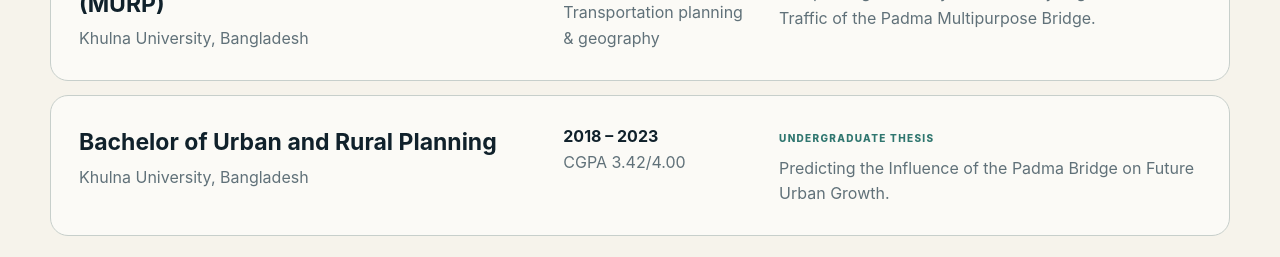
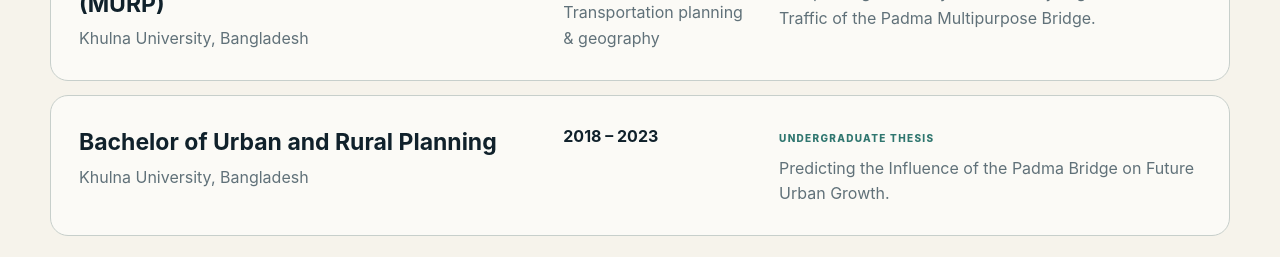
Before and after one commit to rifatht/rifatht.github.io, a plain HTML site: page background.html in a window 1280 px wide. Shown: the part 3240-3497 px from the top of the page. Drawn offline with Linux system fonts and the light colour scheme.

```diff
--- a/background.html
+++ b/background.html
@@ -11,7 +11,7 @@
 <article class="experience-card"><div class="experience-top"><div><h3>Head &amp; Founding Member, Research and Academic Excellence Department</h3><div class="org">IELTS School BD · Dhaka</div></div><span>Jul 2025 – present</span></div><ul class="plain-list"><li>Co-founded and lead a research and academic-support unit serving students preparing for higher education, with responsibility for research mentoring and academic quality assurance.</li><li>Teach research design, literature review, quantitative and qualitative methods, research ethics, academic writing and source evaluation.</li><li>Mentor students in selecting and applying analytical tools—including GIS, remote sensing and statistical software—according to the research question rather than as stand-alone software training.</li><li>Lead curriculum development, faculty support, assessment review and monitoring of academic outcomes.</li></ul></article>
 <article class="experience-card"><div class="experience-top"><div><h3>Teaching Assistant</h3><div class="org">Khulna University · Khulna</div></div><span>Jan 2024 – Jun 2025</span></div><ul class="plain-list"><li>Guided students in cleaning, transforming, integrating and interpreting spatial, transportation and traffic datasets from multiple sources.</li><li>Supported instruction in GIS, remote sensing, transport planning and traffic simulation, emphasizing analytical assumptions, data quality, scenario comparison, limitations and evidence-based interpretation.</li></ul></article>
 </div></div></section>
-<section class="paper" id="education"><div class="container"><div class="section-head compact"><div><div class="kicker">Education</div><h2>Khulna University</h2></div><p>Graduate and undergraduate planning training provide the disciplinary base for my work in transportation, infrastructure, GIS and spatial research.</p></div><div class="degree-stack"><article class="degree-card"><div><h3>Master of Urban and Rural Planning (MURP)</h3><p>Khulna University, Bangladesh</p></div><div><strong>Dissertation submitted July 2026</strong><p>Transportation planning &amp; geography</p></div><div class="degree-thesis"><span>MURP dissertation</span><p>Deciphering Traffic Dynamics: Analysing the Induced Traffic of the Padma Multipurpose Bridge.</p></div></article><article class="degree-card"><div><h3>Bachelor of Urban and Rural Planning</h3><p>Khulna University, Bangladesh</p></div><div><strong>2018 – 2023</strong><p>CGPA 3.42/4.00</p></div><div class="degree-thesis"><span>Undergraduate thesis</span><p>Predicting the Influence of the Padma Bridge on Future Urban Growth.</p></div></article></div></div></section>
+<section class="paper" id="education"><div class="container"><div class="section-head compact"><div><div class="kicker">Education</div><h2>Khulna University</h2></div><p>Graduate and undergraduate planning training provide the disciplinary base for my work in transportation, infrastructure, GIS and spatial research.</p></div><div class="degree-stack"><article class="degree-card"><div><h3>Master of Urban and Rural Planning (MURP)</h3><p>Khulna University, Bangladesh</p></div><div><strong>Dissertation submitted July 2026</strong><p>Transportation planning &amp; geography</p></div><div class="degree-thesis"><span>MURP dissertation</span><p>Deciphering Traffic Dynamics: Analysing the Induced Traffic of the Padma Multipurpose Bridge.</p></div></article><article class="degree-card"><div><h3>Bachelor of Urban and Rural Planning</h3><p>Khulna University, Bangladesh</p></div><div><strong>2018 – 2023</strong></div><div class="degree-thesis"><span>Undergraduate thesis</span><p>Predicting the Influence of the Padma Bridge on Future Urban Growth.</p></div></article></div></div></section>
 <section class="dark" id="technical"><div class="container"><div class="section-head compact"><div><div class="kicker">Technical &amp; research skills</div><h2>Methods and software</h2></div><p>The list reflects the tools and methods I use across research, coursework and teaching.</p></div><div class="skill-detail-grid">
 <article><h3>GIS &amp; Earth observation</h3><p>ArcGIS Pro, QGIS, ArcPy, Google Earth Engine, ERDAS IMAGINE, Dinamica EGO; spatial analysis; land-use/land-cover analysis; remote-sensing indices; raster/vector processing; cartographic communication.</p></article>
 <article><h3>Geospatial machine learning, programming &amp; data analysis</h3><p>Python, R, SPSS, Jamovi, NVivo; Random Forest regression; quantitative analysis; qualitative coding; data visualization; model evaluation using R², MAE and RMSE.</p></article>
```
